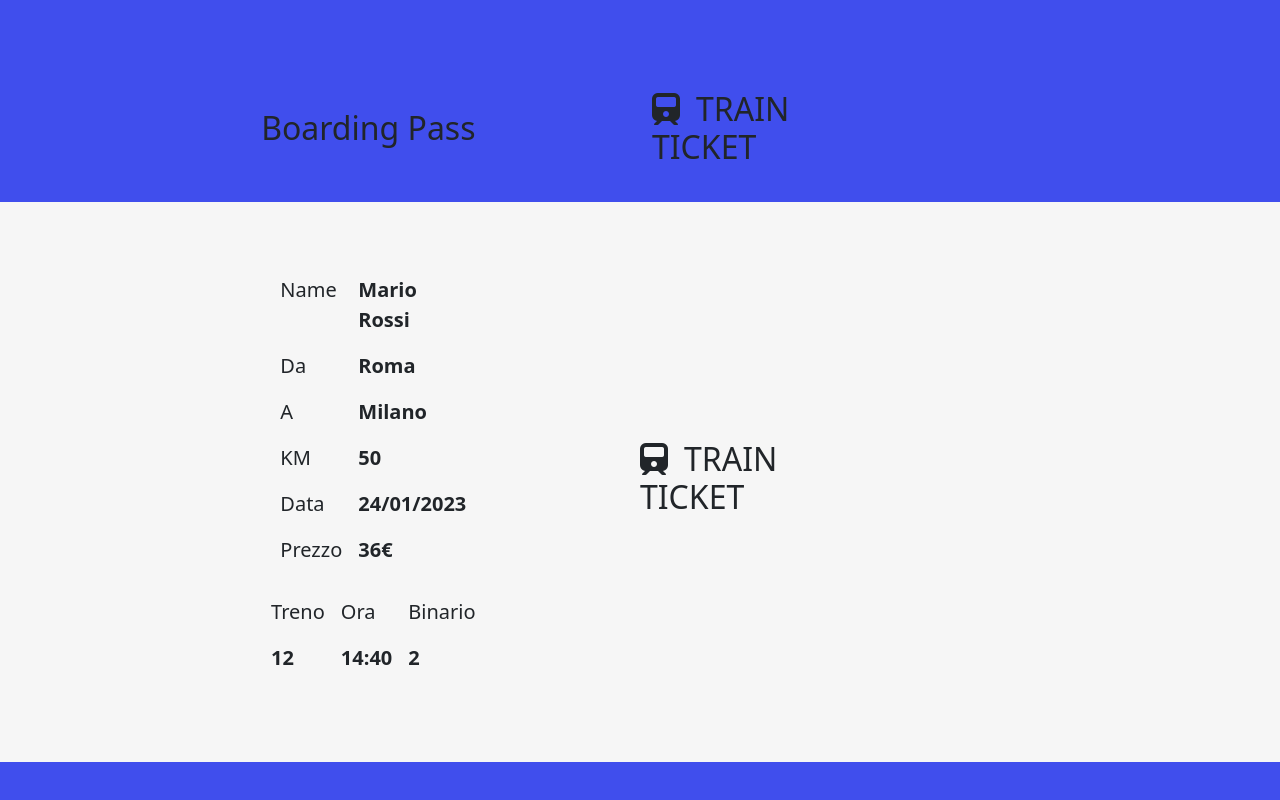
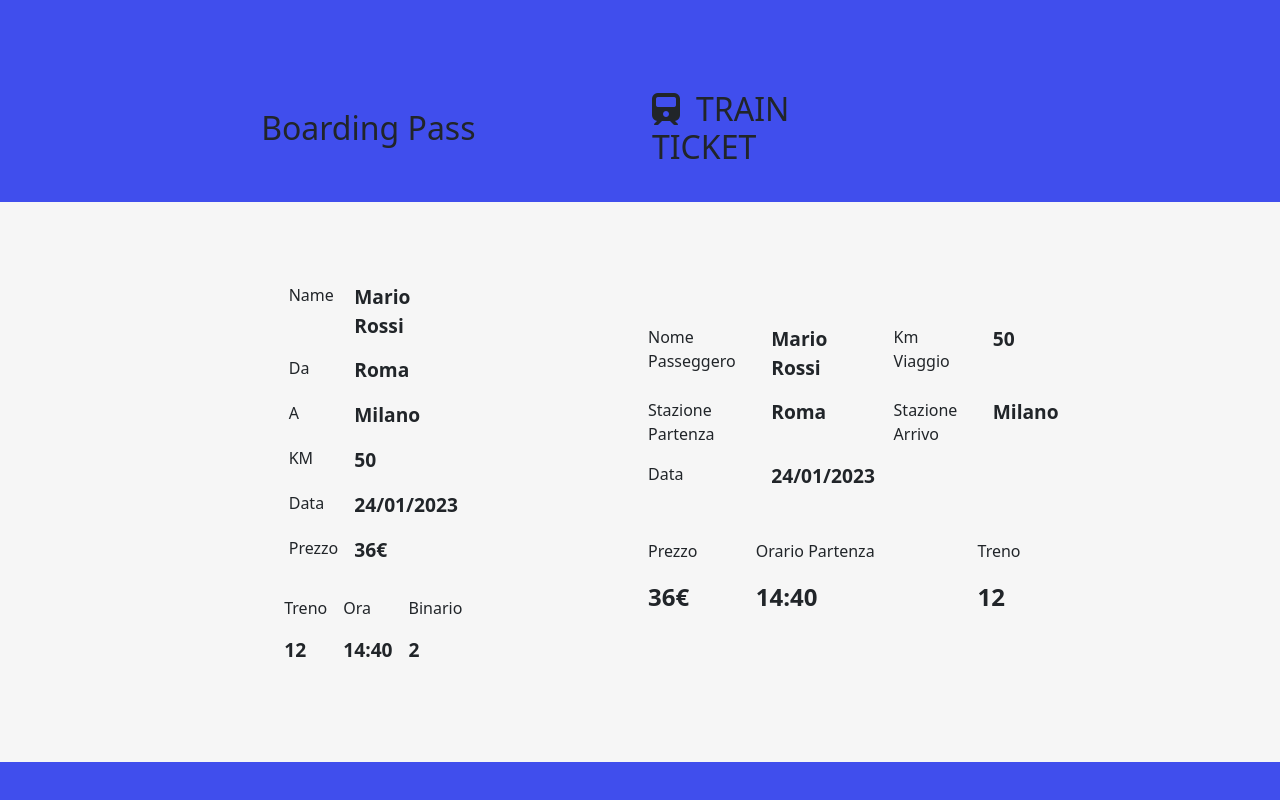
Before and after one commit to FrancescoMain/js-biglietto-treno-form, a plain HTML site: page index.html in a window 1280 px wide. Shown: the part 718-1518 px from the top of the page. Drawn offline with nearby package versions, Linux system fonts and the light colour scheme.

Commit message:
Ticket side

```diff
--- a/index.html
+++ b/index.html
@@ -94,7 +94,7 @@
                 <!-- boarding section  -->
                 <div class="ms_mid_container">
                     <!-- bs table ==> https://getbootstrap.com/docs/5.2/content/tables/  -->
-                    <table class="table fs-5">
+                    <table class="table fs-5 ms_table">
                         <tbody>
                           <tr>
                             <td>Name</td>
@@ -123,7 +123,7 @@
 
                         </tbody>
                     </table>
-                    <table class="table fs-5">
+                    <table class="table fs-5 ms_table">
                         <tbody>
                           <tr>
                             <td>Treno</td>
@@ -140,9 +140,45 @@
                     </table>
                 </div>
             </div>
-            <div class="col-2">
-                <div class="ms_title_container">
-                    <h2 class="title"><i class="fa-solid fa-train me-3"></i>TRAIN TICKET</h2>
+            <div class="col-4">
+                <div class="ms_mid_container">
+                    <table id="table" class="table fs-5 ">
+                        <tbody>
+                          <tr>
+                            <td>Nome Passeggero</td>
+                            <th scope="row" id="nomeTicket">Mario Rossi</th>
+                            <td>Km Viaggio</td>
+                            <th scope="row" id="kmTicket">50</th>
+                          </tr>
+                          <tr>
+                            <td>Stazione Partenza</td>
+                            <th scope="row" id="partenzaTicket">Roma</th>
+                            <td>Stazione Arrivo</td>
+                            <th scope="row" id="arrivoTicket">Milano</th>
+                          </tr>
+                          <tr>
+                            <td>Data</td>
+                            <th scope="row" id="dataTicket">24/01/2023</th>
+                          </tr>
+                        </tbody>
+                    </table>
+
+                    <table id="table" class="table fs-5 mt-3 ">
+                        <tbody>
+                          <tr>
+                            <td>Prezzo</td>
+                            <td>Orario Partenza</td>
+                            <td>Treno</td>
+                          </tr>
+                          <tr>
+                            <th scope="row" id="prezzoTicket" class="fs-4">36€</th>
+                            <th scope="row" id="orario" class="fs-4">14:40</th>
+                            <th scope="row" id="treno" class="fs-4">12</th>
+                          </tr>
+                        </tbody>
+                    </table>
+
+                    <h5 id="sconto"></h2>
                 </div>
             </div>
         </div>
--- a/js/script.js
+++ b/js/script.js
@@ -10,7 +10,7 @@ var partenzaForm = document.getElementById("partenza")
 var arrivoForm = document.getElementById("arrivo")
 var dataForm = document.getElementById("data")
 const tariffa = 0.21;
-
+var sconto=document.getElementById("sconto")
 invia.addEventListener('click',
 function () {
     var nome = nomeForm.value;
@@ -19,11 +19,12 @@ function () {
     let prezzoBiglietto = km * tariffa;
     if (eta == 1){
         prezzoBiglietto = prezzoBiglietto * 0.8
+        sconto.innerHTML=`*Essendo minorenne hai diritto ad uno sconto del 20% che è stato gia applicato al prezzo finale`
 
     }
     if (eta == 2){
         prezzoBiglietto = prezzoBiglietto * 0.6;
-
+        sconto.innerHTML=`*Essendo minorenne hai diritto ad uno sconto del 40% che è stato gia applicato al prezzo finale`
     }
 
 
--- a/style/style.css
+++ b/style/style.css
@@ -75,11 +75,29 @@ a:hover {
     justify-content: center;
 
 }
+
+
 /* regole bs  */
 tbody, td, tfoot, th, thead, tr {
     border: 0px;
   }
 
   .table {
+
+    width: 100%;
+
+}
+
+.ms_table {
+
     width: 30%;
-  }
+
+}
+
+td {
+    font-size: 1rem;
+}
+
+th {
+    font-size: 1.2rem;
+}
```
